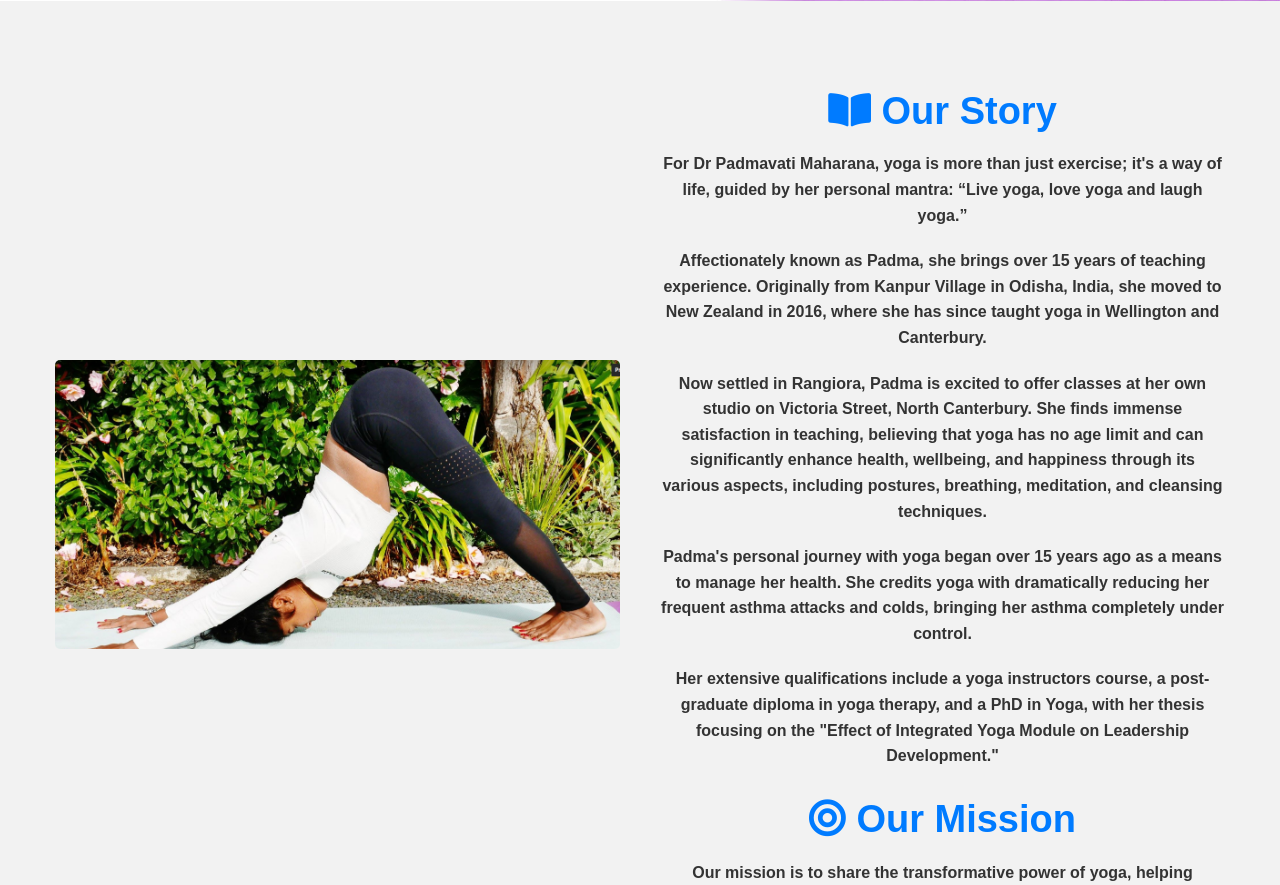
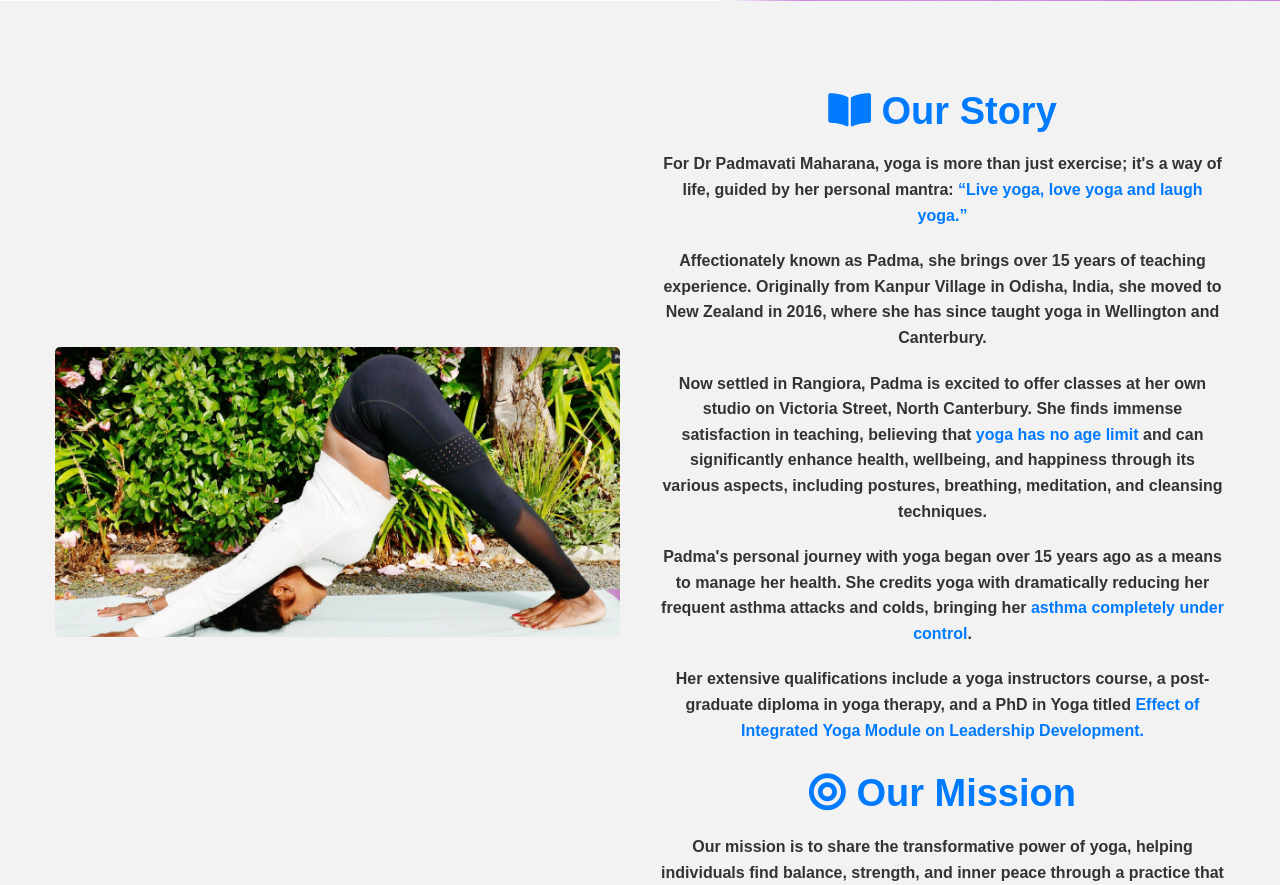
Before and after one commit to rmoharana038/rangiorayoga, a PHP site: page /about.html in a window 1280 px wide. Shown: the part 435-1320 px from the top of the page. Run offline with PHP 8.4, Linux system fonts and the light colour scheme.

Commit message:
feat: About Page Text Blue Highlight

```diff
--- a/about.html
+++ b/about.html
@@ -29,11 +29,11 @@
             </div>
             <div class="about-text">
                 <h2><i class="fas fa-book-open"></i> Our Story</h2>
-                <p>For Dr Padmavati Maharana, yoga is more than just exercise; it's a way of life, guided by her personal mantra: <strong>“Live yoga, love yoga and laugh yoga.”</strong></p>
+                <p>For Dr Padmavati Maharana, yoga is more than just exercise; it's a way of life, guided by her personal mantra: <span class="blue-highlight">“Live yoga, love yoga and laugh yoga.”</span></p>
                 <p>Affectionately known as Padma, she brings over 15 years of teaching experience. Originally from Kanpur Village in Odisha, India, she moved to New Zealand in 2016, where she has since taught yoga in Wellington and Canterbury.</p>
-                <p>Now settled in Rangiora, Padma is excited to offer classes at her own studio on Victoria Street, North Canterbury. She finds immense satisfaction in teaching, believing that <strong>yoga has no age limit</strong> and can significantly enhance health, wellbeing, and happiness through its various aspects, including postures, breathing, meditation, and cleansing techniques.</p>
-                <p>Padma's personal journey with yoga began over 15 years ago as a means to manage her health. She credits yoga with dramatically reducing her frequent asthma attacks and colds, bringing her <strong>asthma completely under control</strong>.</p>
-                <p>Her extensive qualifications include a yoga instructors course, a post-graduate diploma in yoga therapy, and a PhD in Yoga, with her thesis focusing on the "Effect of Integrated Yoga Module on Leadership Development."</p>
+                <p>Now settled in Rangiora, Padma is excited to offer classes at her own studio on Victoria Street, North Canterbury. She finds immense satisfaction in teaching, believing that <span class="blue-highlight">yoga has no age limit</span> and can significantly enhance health, wellbeing, and happiness through its various aspects, including postures, breathing, meditation, and cleansing techniques.</p>
+                <p>Padma's personal journey with yoga began over 15 years ago as a means to manage her health. She credits yoga with dramatically reducing her frequent asthma attacks and colds, bringing her <span class="blue-highlight">asthma completely under control</span>.</p>
+                <p>Her extensive qualifications include a yoga instructors course, a post-graduate diploma in yoga therapy, and a PhD in Yoga titled <span class="blue-highlight">Effect of Integrated Yoga Module on Leadership Development.</span></p>
                 <h2><i class="fas fa-bullseye"></i> Our Mission</h2>
                 <p>Our mission is to share the transformative power of yoga, helping individuals find balance, strength, and inner peace through a practice that is safe, sustainable, and tailored to their individual needs.</p>
             </div>
--- a/assets/css/style.css
+++ b/assets/css/style.css
@@ -215,6 +215,10 @@ main {
 
 .highlight-text {
     color: var(--secondary-orange);
+}
+
+.blue-highlight {
+    color: var(--primary-blue) !important;
 }
 
 .divider {
```
